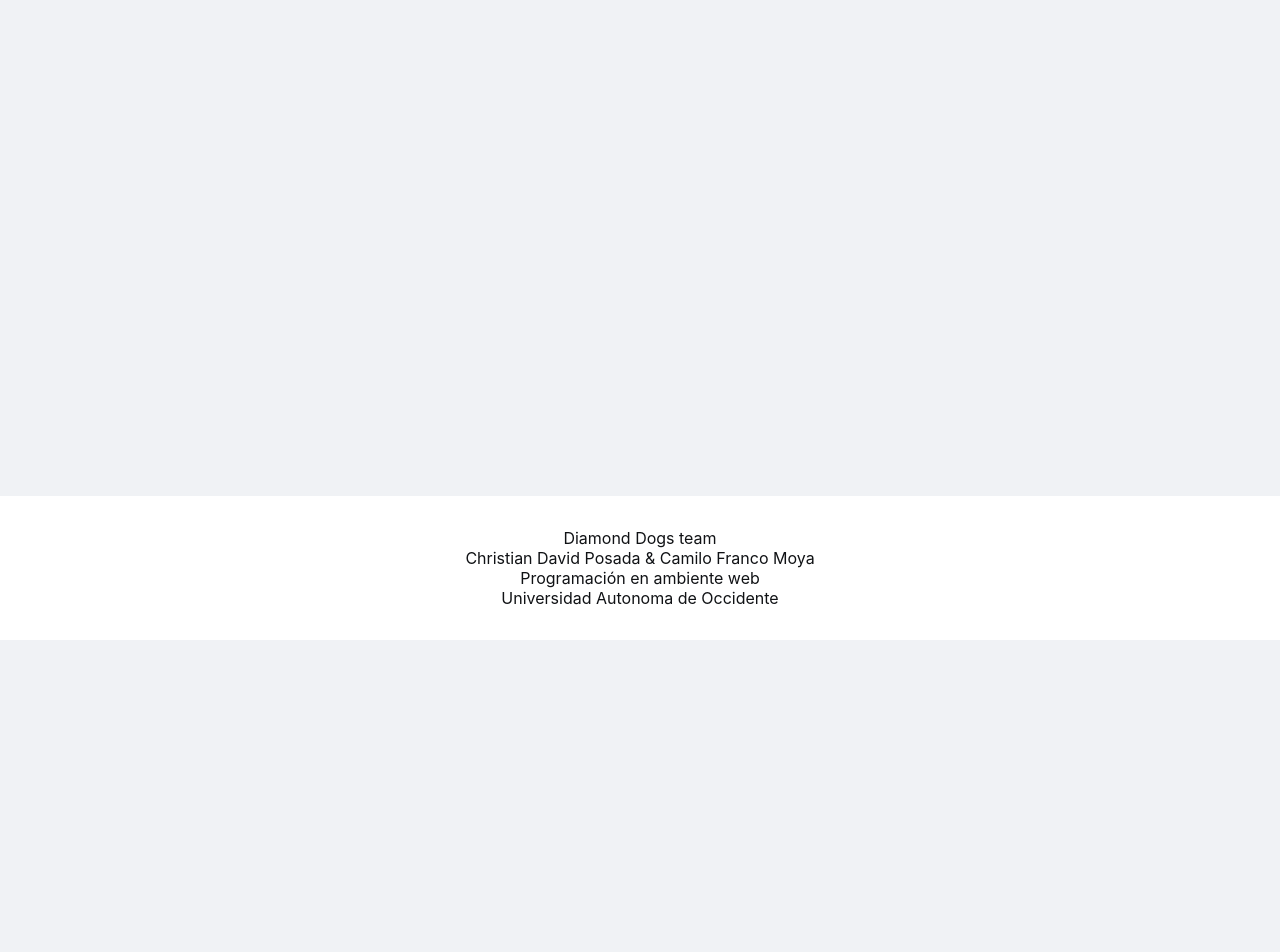
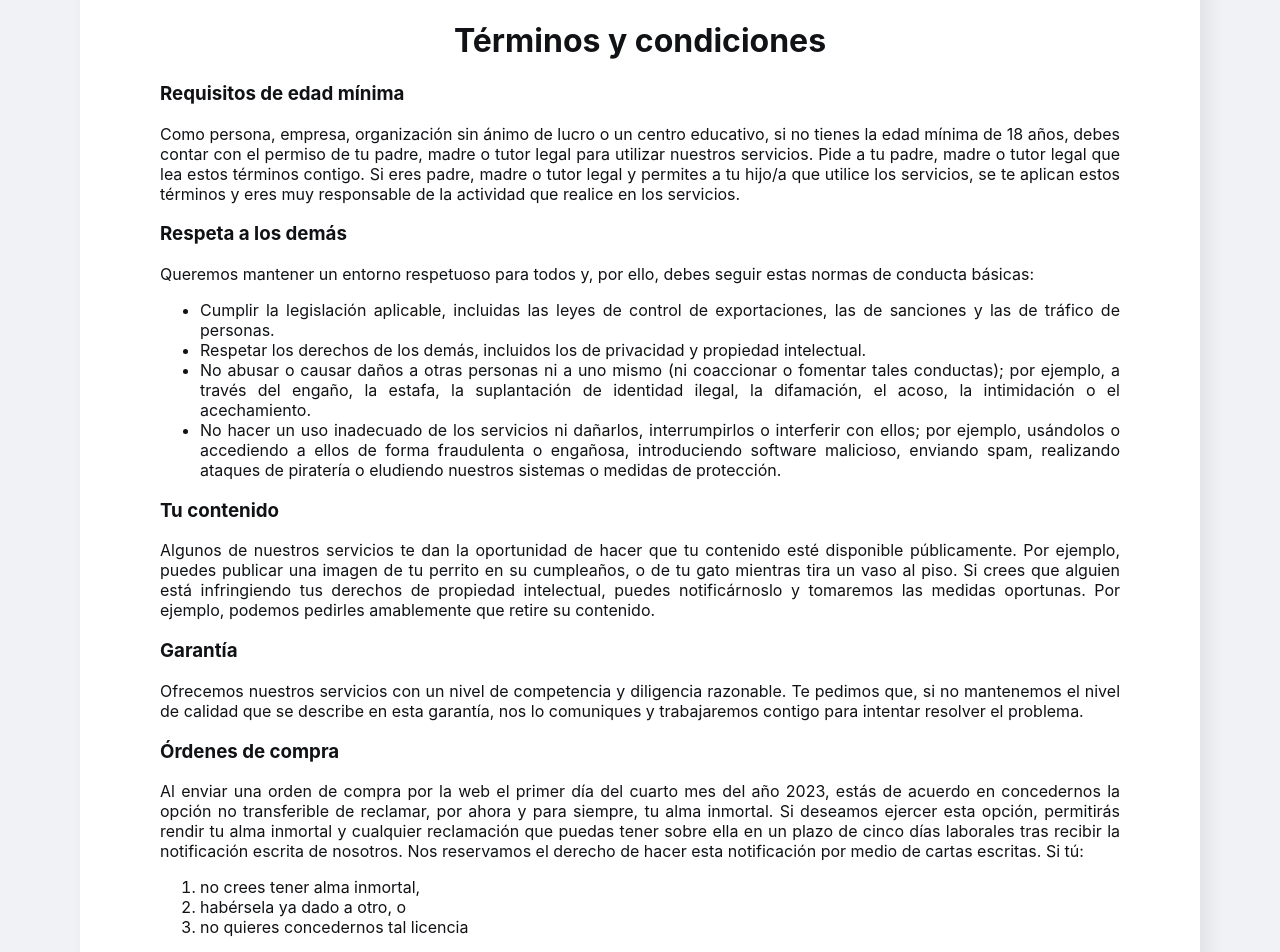
Before and after one commit to Aleksei324/instanimals-frontend, a React (Vite) app: page /tyc in a window 1280 px wide. Before the commit this address had no page. Shown: the part 160-1112 px from the top of the page. Before the commit the page ends 800 px from the top, so only its background shows below. Built offline with nearby package versions, Linux system fonts and the light colour scheme.

Commit message:
Terminos&condiciones y header completado

```diff
--- a/src/components/Footer.tsx
+++ b/src/components/Footer.tsx
@@ -6,7 +6,8 @@ export const Footer = () => {
       Diamond Dogs team<br/>
       Christian David Posada & Camilo Franco Moya <br/>
       Programación en ambiente web <br/>
-      Universidad Autonoma de Occidente
+      Universidad Autonoma de Occidente<br/>
+      Iconos por Flaticon
     </footer>
   )
 };
--- a/src/components/Header.tsx
+++ b/src/components/Header.tsx
@@ -2,13 +2,28 @@ import { Link } from "react-router-dom";
 import '../styles/Header.css'
 
 export const Header = () => {
+
+  const [getFotoPerfil, setFotoPerfil] = ['/Image_by_LaBruixa_from_Pixabay.png', ''] //TODO
+
   return (
     <header className="header">
-      - Header test - <br />
-      <Link to="/"> INSTANIMALS </Link> -
-      <Link to="/cart"> cart </Link> -
-      <Link to="/login"> login </Link> -
-      <Link to="/profile"> profile </Link>
+      <Link className="titleHeader" to="/"> INSTANIMALS </Link>
+
+      <form>
+        <input className="yellowInputText buscadorHeader" id='busqueda' name="q" type='text' placeholder='¿Qué buscas?'/>
+      </form>
+
+      <div className="linksHeader">
+        <Link to="/cart">
+          Carrito
+          <img className="iconLinksHeader" src="/icons/cart.png" alt="Carrito de compras" width='32' height='32'/>
+        </Link>
+
+        <Link className="spaceHeader" to="/profile">
+          Mi perfil
+          <img className="iconLinksHeader fotoHeader" src={getFotoPerfil} alt="Foto de perfil" width='32' height='32'/>
+        </Link>
+      </div>
     </header>
   );
 };
--- /dev/null
+++ b/src/helpers/hooks/useProfileImage.ts
@@ -0,0 +1,5 @@
+import { useState } from "react"
+
+export const useProfileImage = () => {
+  const [getImagen, setImagen] = useState('')
+}
--- a/src/main.tsx
+++ b/src/main.tsx
@@ -2,7 +2,7 @@ import React from "react";
 import ReactDOM from "react-dom/client";
 import { BrowserRouter, Routes, Route } from "react-router-dom";
 
-import { Home, Cart, Login, Profile, NotFound } from "./pages";
+import { Home, Cart, Login, Profile, NotFound, Tyc } from "./pages";
 import "./styles/global.css";
 
 ReactDOM.createRoot(document.getElementById("root") as HTMLElement).render(
@@ -15,6 +15,7 @@ ReactDOM.createRoot(document.getElementById("root") as HTMLElement).render(
           <Route path="/login" element={<Login />} />
           <Route path="/profile" element={<Profile />} />
           <Route path="*" element={<NotFound />} />
+          <Route path="/tyc" element={<Tyc/>}/>
         </Routes>
     </BrowserRouter>
   </React.StrictMode>
--- a/src/pages/NotFound.tsx
+++ b/src/pages/NotFound.tsx
@@ -6,6 +6,7 @@ export const NotFound = () => {
   /** Pagina del error 404 */
   return (
     <div className="notfound">
+      <br/>
       <h1>404: Oops, página no encontrada</h1>
       <Link to='/'>Volver al inicio</Link>
       <Footer/>
--- /dev/null
+++ b/src/pages/Tyc.tsx
@@ -0,0 +1,96 @@
+import { Footer } from "../components";
+import "../styles/Tyc.css"
+
+export const Tyc = () => {
+  return (
+      <div>
+        <div className="tyc component">
+          <h1>Términos y condiciones</h1>
+
+          <h3>Requisitos de edad mínima</h3>
+
+          <p>
+            Como persona, empresa, organización sin ánimo de lucro o un centro educativo, si no tienes la edad mínima de 18 años, debes contar con el permiso de tu
+            padre, madre o tutor legal para utilizar nuestros servicios. Pide a tu padre, madre o tutor legal que lea estos términos contigo.
+            Si eres padre, madre o tutor legal y permites a tu hijo/a que utilice los servicios, se te aplican estos términos y eres muy responsable de la actividad
+            que realice en los servicios.
+          </p>
+
+          <h3>Respeta a los demás</h3>
+
+          <p>
+            Queremos mantener un entorno respetuoso para todos y, por ello, debes seguir estas normas de conducta básicas:
+          </p>
+
+            <ul>
+              <li>Cumplir la legislación aplicable, incluidas las leyes de control de exportaciones, las de sanciones y las de tráfico de personas.</li>
+              <li>Respetar los derechos de los demás, incluidos los de privacidad y propiedad intelectual.</li>
+
+              <li>
+                No abusar o causar daños a otras personas ni a uno mismo (ni coaccionar o fomentar tales conductas); por ejemplo, a través del engaño, la estafa,
+                la suplantación de identidad ilegal, la difamación, el acoso, la intimidación o el acechamiento.
+              </li>
+
+              <li>
+                No hacer un uso inadecuado de los servicios ni dañarlos, interrumpirlos o interferir con ellos; por ejemplo, usándolos o accediendo a ellos de
+                forma fraudulenta o engañosa, introduciendo software malicioso, enviando spam, realizando ataques de piratería o eludiendo nuestros sistemas o
+                medidas de protección.
+              </li>
+            </ul>
+
+          <h3>Tu contenido</h3>
+
+          <p>
+            Algunos de nuestros servicios te dan la oportunidad de hacer que tu contenido esté disponible públicamente. Por ejemplo, puedes publicar una imagen de
+            tu perrito en su cumpleaños, o de tu gato mientras tira un vaso al piso.
+            Si crees que alguien está infringiendo tus derechos de propiedad intelectual, puedes notificárnoslo y tomaremos las medidas oportunas. Por ejemplo,
+            podemos pedirles amablemente que retire su contenido.
+          </p>
+
+          <h3>Garantía</h3>
+
+          <p>
+            Ofrecemos nuestros servicios con un nivel de competencia y diligencia razonable. Te pedimos que, si no mantenemos el nivel de calidad que se describe en
+            esta garantía, nos lo comuniques y trabajaremos contigo para intentar resolver el problema.
+          </p>
+
+          <h3>Órdenes de compra</h3>
+
+          <p>
+            Al enviar una orden de compra por la web el primer día del cuarto mes del año 2023, estás de acuerdo en concedernos la opción no transferible de reclamar,
+            por ahora y para siempre, tu alma inmortal. Si deseamos ejercer esta opción, permitirás rendir tu alma inmortal y cualquier reclamación que puedas tener
+            sobre ella en un plazo de cinco días laborales tras recibir la notificación escrita de nosotros. Nos reservamos el derecho de hacer esta notificación por
+            medio de cartas escritas. Si tú:
+          </p>
+
+            <ol>
+              <li>no crees tener alma inmortal,</li>
+              <li>habérsela ya dado a otro, o</li>
+              <li>no quieres concedernos tal licencia</li>
+            </ol>
+
+          <p>
+            acceda por favor en el siguiente enlace para acceder a la página que le permitirá anular esta cláusula. <a href="#no">enlace</a>
+          </p>
+
+          <br/>
+
+          <h3>Referencias para la creación de estos términos y condiciones:</h3>
+
+          <i>
+            <ul>
+              <li>Google. &#40;2022, January 5&#41;. Términos del Servicio de Google. Google. Retrieved March 1, 2023, from https://policies.google.com/terms?hl=es</li>
+              <li>
+                Gutiérrez, P. &#40;2010, April 22&#41;. Más de 7 mil usuarios vendieron su alma por no leer las condiciones legales. FayerWayer. Retrieved March 1, 2023,
+                from https://www.fayerwayer.com/2010/04/mas-de-7-mil-usuarios-vendieron-su-alma-por-no-leer-las-condiciones-legales/
+              </li>
+            </ul>
+          </i>
+
+        </div>
+
+        <br/>
+        <Footer/>
+      </div>
+  );
+};
--- a/src/pages/index.ts
+++ b/src/pages/index.ts
@@ -3,3 +3,4 @@ export * from "./Home";
 export * from "./Login";
 export * from "./Profile";
 export * from "./NotFound";
+export * from "./Tyc";
--- a/src/styles/Header.css
+++ b/src/styles/Header.css
@@ -2,9 +2,49 @@
   position: fixed;
   top: 0;
   width: 100%;
-  padding: 1rem;
+  padding: 0.5rem;
   margin: 0;
+
   background-color: var(--dark-component);
+  opacity: 0.9;
+  border-bottom: 1px solid var(--primary-colour);
+
+  display: flex;
+  justify-content: space-between;
+  align-items: center;
+  flex-wrap: wrap;
+}
+
+.buscadorHeader {
+  width: 30rem;
+  padding: 0.5rem;
+
+  background-image: url('/icons/search.png');
+  padding-left: 3rem;
+  background-repeat: no-repeat;
+  background-position: left center;
+}
+
+.titleHeader {
+  font-size: 2rem;
+  font-weight: bold;
+}
+
+.spaceHeader {
+  margin-left: 3rem;
+}
+
+.linksHeader {
+  margin-right: 1rem;
+}
+
+.iconLinksHeader {
+  vertical-align: middle;
+  margin-left: 0.3rem;
+}
+
+.fotoHeader {
+  border-radius: 1rem;
 }
 
 @media (prefers-color-scheme: light) {
--- /dev/null
+++ b/src/styles/Tyc.css
@@ -0,0 +1,9 @@
+.tyc {
+  text-align: justify;
+  padding: 5rem;
+  margin: 5rem;
+}
+
+.tyc > h1 {
+  text-align: center;
+}
--- a/src/styles/global.css
+++ b/src/styles/global.css
@@ -54,11 +54,24 @@ body {
 .component {
   background-color: var(--dark-component);
   border-radius: 1rem;
-  padding: 1rem;
-  margin: 1rem;
   width:fit-content;
   height: fit-content;
   box-shadow: 0.5rem 0.5rem 1rem 0.1rem #00000010;
+}
+
+.yellowInputText {
+  border: 1px solid var(--primary-colour);
+  border-radius: 1rem;
+
+  font-family: Inter, Helvetica, sans-serif;
+  font-size: 1.5rem;
+  text-align: center;
+}
+.yellowInputText:hover {
+  border: 1px solid var(--secondary-colour);
+}
+::placeholder {
+  color: lightgrey;
 }
 
 @media (prefers-color-scheme: light) {
```
Also changed, not shown: public/icons/cart.png (added), public/icons/search.png (added).
